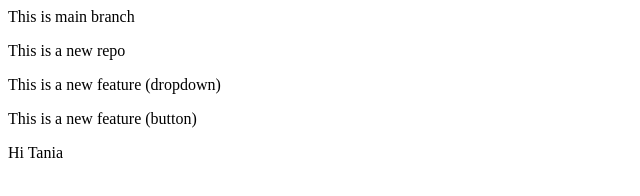
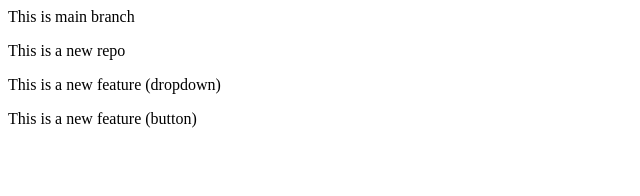
Before and after one commit to sayan-kgp/LocalRepo, a plain HTML site: page index.html in a window 1280 px wide. Shown: the full height of the page, 0-640 px from the left. Drawn offline with Linux system fonts and the light colour scheme.

Commit message:
Dlete Tania

```diff
--- a/index.html
+++ b/index.html
@@ -2,4 +2,3 @@
 <p>This is a new repo</p>
 <p>This is a new feature (dropdown)</p>
 <p>This is a new feature (button)</p>
-Hi Tania
```
